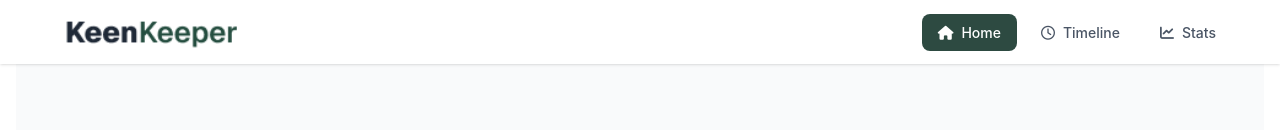
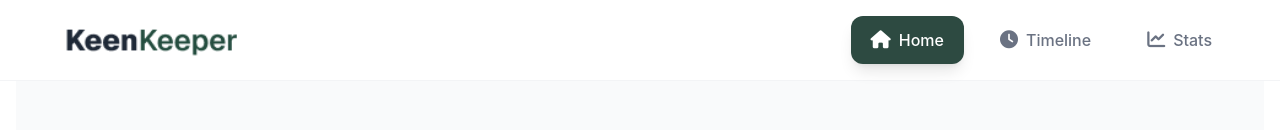
Before and after one commit to WiZzard14/keen-keeper, a React (Vite) app: page / in a window 1280 px wide. Shown: the top 130 px of the page. Built offline with nearby package versions, Linux system fonts and the light colour scheme.

Commit message:
added readme

```diff
--- a/src/App.jsx
+++ b/src/App.jsx
@@ -6,6 +6,7 @@ import Timeline from './pages/Timeline'
 import Stats from './pages/Stats'
 import Footer from './components/footer/Footer'
 import FriendDetails from './pages/FriendDetails';
+import NotFound from './pages/NoFound';
 import { ToastContainer, toast } from 'react-toastify';
 
 function App() {
@@ -42,6 +43,9 @@ function App() {
           <Timeline entries={timeline} />
         )}
         {currentPage === 'stats' && <Stats timeline={timeline} />}
+        {!['home', 'details', 'timeline', 'stats'].includes(currentPage) && (
+            <NotFound setPage={setPage} />
+        )}
       </main>
       <Footer />
     </div>
--- a/src/components/navbar/Navbar.jsx
+++ b/src/components/navbar/Navbar.jsx
@@ -3,51 +3,63 @@ import logo from '../../assets/logo.png'
 
 const Navbar = ({ currentPage, setPage }) => {
     return (
-        <div className="navbar bg-base-100 shadow-sm px-4 md:px-12">
+        <nav className="navbar bg-white border-b border-gray-100 px-4 md:px-12 py-4 sticky top-0 z-[100]">
             <div className="flex-1">
-                <div className="flex items-center gap-2 cursor-pointer" onClick={() => setPage('home')}>
+                <div
+                    className="flex items-center gap-2 cursor-pointer group"
+                    onClick={() => setPage('home')}
+                >
                     <img src={logo} alt="Logo" className="btn btn-ghost" />
                 </div>
             </div>
 
             <div className="flex-none">
-                <ul className="menu menu-horizontal p-0 gap-2 font-medium">
+                <ul className="flex items-center gap-1 md:gap-4 font-medium">
                     <li>
                         <button
                             onClick={() => setPage('home')}
-                            className={`flex items-center gap-2 px-4 py-2 rounded-lg ${
-                                currentPage === 'home' ? "bg-[#2D4A41] text-white" : "text-gray-600"
+                            className={`flex items-center gap-2 px-3 md:px-5 py-2.5 rounded-xl transition-all ${
+                                currentPage === 'home'
+                                ? "bg-[#2D4A41] text-white shadow-lg"
+                                : "text-gray-500 hover:bg-gray-50"
                             }`}
                         >
-                            <span><i class="fa-solid fa-house"></i></span>
-                            <span>Home</span>
+                            <span className="text-lg"><i className="fa-solid fa-house"></i></span>
+                            <span className="text-sm md:text-base hidden sm:inline">Home</span>
                         </button>
                     </li>
+
                     <li>
                         <button
                             onClick={() => setPage('timeline')}
-                            className={`flex items-center gap-2 px-4 py-2 rounded-lg ${
-                                currentPage === 'timeline' ? "bg-[#2D4A41] text-white" : "text-gray-600"
+                            className={`flex items-center gap-2 px-3 md:px-5 py-2.5 rounded-xl transition-all ${
+                                currentPage === 'timeline'
+                                ? "bg-[#2D4A41] text-white shadow-lg"
+                                : "text-gray-500 hover:bg-gray-50"
                             }`}
                         >
-                            <span><i class="fa-regular fa-clock"></i></span>
-                            <span>Timeline</span>
+                            <span className="text-lg"><i className="fa-solid fa-clock"></i></span>
+                            <span className="text-sm md:text-base hidden sm:inline">Timeline</span>
                         </button>
                     </li>
+
+                    {/* Stats Link */}
                     <li>
                         <button
                             onClick={() => setPage('stats')}
-                            className={`flex items-center gap-2 px-4 py-2 rounded-lg ${
-                                currentPage === 'stats' ? "bg-[#2D4A41] text-white" : "text-gray-600"
+                            className={`flex items-center gap-2 px-3 md:px-5 py-2.5 rounded-xl transition-all ${
+                                currentPage === 'stats'
+                                ? "bg-[#2D4A41] text-white shadow-lg"
+                                : "text-gray-500 hover:bg-gray-50"
                             }`}
                         >
-                            <span><i class="fa-solid fa-chart-line"></i></span>
-                            <span>Stats</span>
+                            <span className="text-lg"><i className="fa-solid fa-chart-line"></i></span>
+                            <span className="text-sm md:text-base hidden sm:inline">Stats</span>
                         </button>
                     </li>
                 </ul>
             </div>
-        </div>
+        </nav>
     );
 };
 
--- /dev/null
+++ b/src/pages/NoFound.jsx
@@ -0,0 +1,36 @@
+import React from 'react';
+
+const NotFound = ({ setPage }) => {
+    return (
+        <div className="min-h-[70vh] flex flex-col items-center justify-center text-center px-6">
+            <h1 className="text-[12rem] font-black text-[#2D4A41] opacity-10 leading-none select-none">
+                404
+            </h1>
+
+            <div className="-mt-16 relative z-10">
+                <h2 className="text-3xl font-bold text-gray-800 mb-4">
+                    Oops! Page Not Found
+                </h2>
+                <p className="text-gray-500 max-w-md mx-auto mb-8">
+                    It looks like the friendship you're looking for moved to a different
+                    neighborhood. Let's get you back to your circle.
+                </p>
+
+                <button
+                    onClick={() => setPage('home')}
+                    className="btn bg-[#2D4A41] hover:bg-[#1f352e] text-white border-none px-10 rounded-xl shadow-lg transition-all transform hover:scale-105"
+                >
+                    Back to Home
+                </button>
+            </div>
+
+            <div className="mt-12 flex gap-4 opacity-20 text-4xl">
+                <span>🏠</span>
+                <span>🔍</span>
+                <span>📍</span>
+            </div>
+        </div>
+    );
+};
+
+export default NotFound;
```
Also changed, not shown: 1 other file (tests, documents, lock files or other folders).
